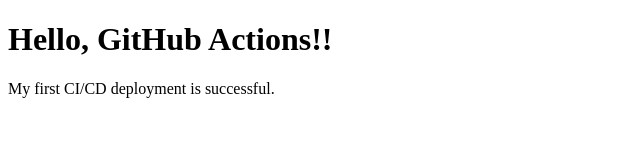
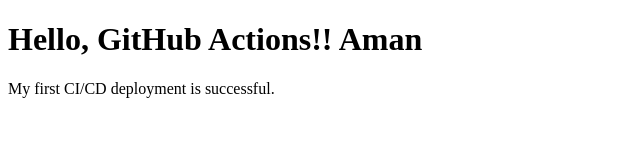
Before and after one commit to Aman7869/ci-cd-demo, a plain HTML site: page index.html in a window 1280 px wide. Shown: the whole page, without its empty margins (0-640 px from the left). Drawn offline with Linux system fonts and the light colour scheme.

Commit message:
add content

```diff
--- a/index.html
+++ b/index.html
@@ -8,7 +8,7 @@
 </head>
 
 <body>
-    <h1>Hello, GitHub Actions!!</h1>
+    <h1>Hello, GitHub Actions!! Aman</h1>
     <p>My first CI/CD deployment is successful.</p>
 </body>
 
```
